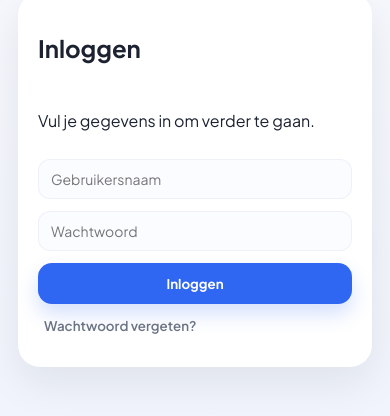
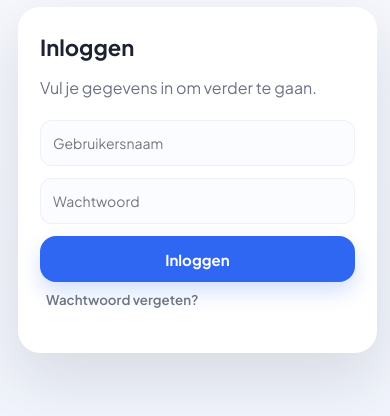
Before and after one commit to cougitty/werkuren-site, a website: page public/index.html in a window 390 px wide. Shown: the part 242-658 px from the top of the page. Drawn offline with Linux system fonts and the light colour scheme.

Commit message:
Polish login screen styling

```diff
--- a/public/styles.css
+++ b/public/styles.css
@@ -493,7 +493,38 @@ button.icon {
 }
 
 .login-card {
-  width: min(420px, 100%);
+  width: min(440px, 100%);
+  padding: 28px;
+  border-radius: 26px;
+  box-shadow: 0 24px 60px rgba(15, 23, 42, 0.12);
+}
+
+.login-card h2 {
+  font-size: 26px;
+  margin: 4px 0 4px;
+}
+
+.login-card p {
+  margin: 0 0 10px;
+  color: var(--muted);
+}
+
+.login-card input {
+  height: 46px;
+  border-radius: 14px;
+  font-size: 15px;
+  background: #f7f9ff;
+  border: 1px solid rgba(226, 231, 242, 0.6);
+}
+
+.login-card button.primary {
+  height: 46px;
+  border-radius: 16px;
+  font-size: 15px;
+}
+
+.login-card .link {
+  margin-top: -4px;
 }
 
 .modal-card.large {
@@ -582,6 +613,14 @@ button.icon {
     border-radius: 0;
     box-shadow: none;
   }
+  .login-card {
+    width: min(360px, 92vw);
+    padding: 22px;
+    border-radius: 22px;
+  }
+  .login-card h2 {
+    font-size: 22px;
+  }
 }
 .top-tabs {
   position: sticky;
```
